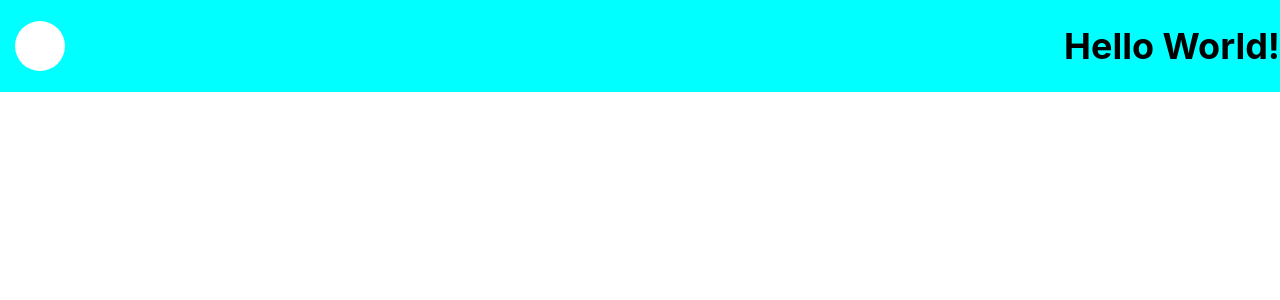
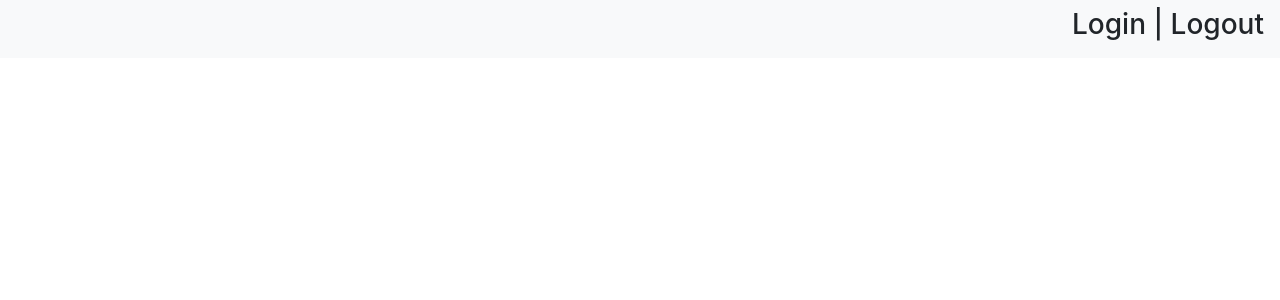
Before and after one commit to Dev-s-Den/Devs-Den, a React (Create React App) app in the folder Client/devs-den/: page / in a window 1280 px wide. Shown: the top 300 px of the page. Built offline with nearby package versions, Linux system fonts and the light colour scheme.

Commit message:
style for navbar

```diff
--- a/Client/devs-den/public/index.html
+++ b/Client/devs-den/public/index.html
@@ -10,6 +10,8 @@
       content="Web site created using create-react-app"
     />
     <link rel="apple-touch-icon" href="%PUBLIC_URL%/logo192.png" />
+    <!-- <link href="https://cdn.jsdelivr.net/npm/bootstrap@5.1.3/dist/css/bootstrap.min.css" rel="stylesheet" integrity="sha384-1BmE4kWBq78iYhFldvKuhfTAU6auU8tT94WrHftjDbrCEXSU1oBoqyl2QvZ6jIW3" crossorigin="anonymous"> -->
+    <link rel="stylesheet" href="https://maxcdn.bootstrapcdn.com/bootstrap/4.0.0/css/bootstrap.min.css" integrity="sha384-Gn5384xqQ1aoWXA+058RXPxPg6fy4IWvTNh0E263XmFcJlSAwiGgFAW/dAiS6JXm" crossorigin="anonymous">
     <!--
       manifest.json provides metadata used when your web app is installed on a
       user's mobile device or desktop. See https://developers.google.com/web/fundamentals/web-app-manifest/
--- a/Client/devs-den/src/components/NavBar.jsx
+++ b/Client/devs-den/src/components/NavBar.jsx
@@ -5,10 +5,16 @@ import "./Styles/NavBar.scss";
 
 function NavBar() {
   return (
-    <div id="navbar">
+    <nav  className="navbar navbar-light bg-light">
       <div className="navbar-user"></div>
-      <h1>Hello World!</h1>
-    </div>
+      <div className="collapse navbar-collapse">
+        <form class="form-inline">
+          <input class="form-control mr-sm-2" type="search" placeholder="Search" aria-label="Search"/>
+          <button class="btn btn-outline-success my-2 my-sm-0" type="submit">Search</button>
+        </form>
+      </div>
+      <div className="navbar-login/logout"><h3>Login | Logout</h3></div>
+    </nav>
   );
 }
 
--- a/Client/devs-den/src/components/Styles/NavBar.scss
+++ b/Client/devs-den/src/components/Styles/NavBar.scss
@@ -13,4 +13,22 @@
     background-color: #fff;
     border-radius: 50%;
   }
+  .search-bar {
+    display: flex;
+    justify-content: space-between;
+    align-items: center;
+  }
+
+  .form-inline my-2 my-lg-0 {
+    display: flex;
+    justify-content: center;
+  }
+
+  #anything {
+    border: solid, 4px, black;
+    justify-content: center;
+    align-items: center;
+    background-color: magenta;
+    opacity: 0.54;
+  }
 }
```
Also changed, not shown: 1 other file (tests, documents, lock files or other folders).
